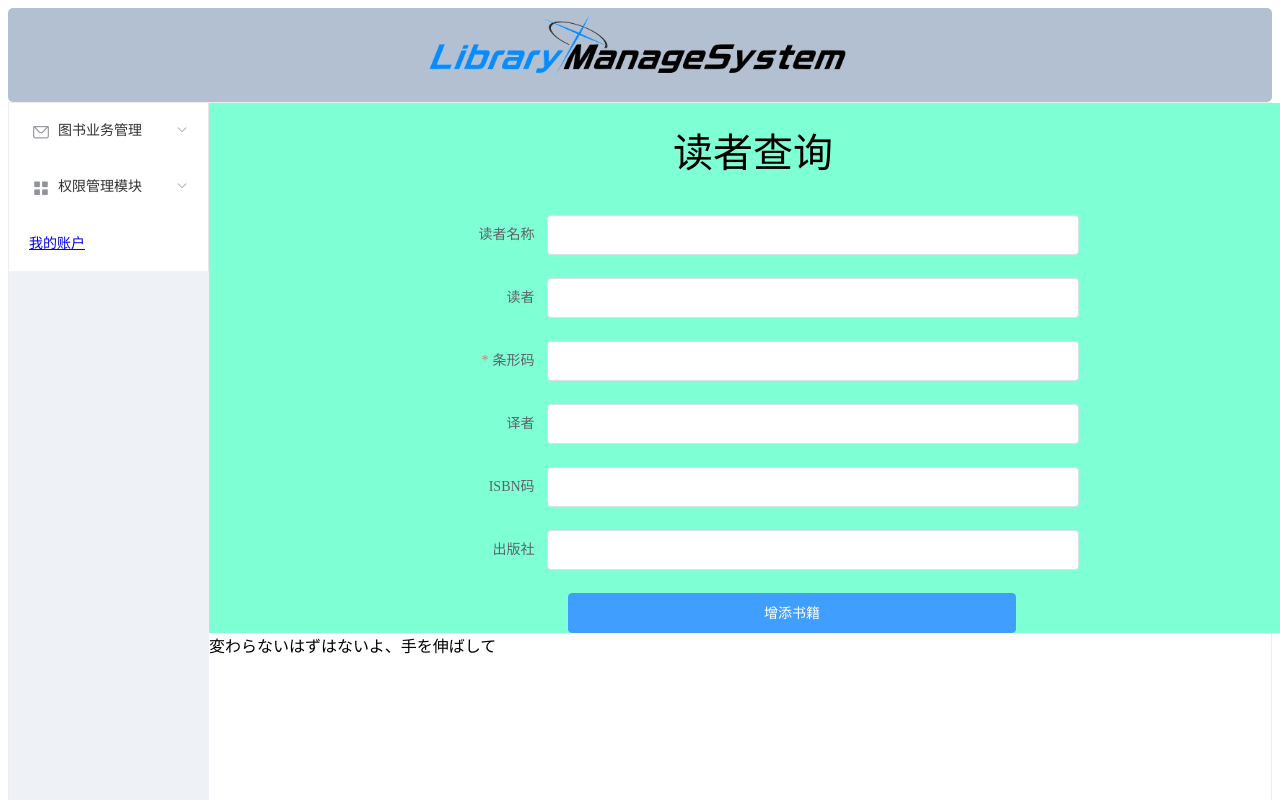
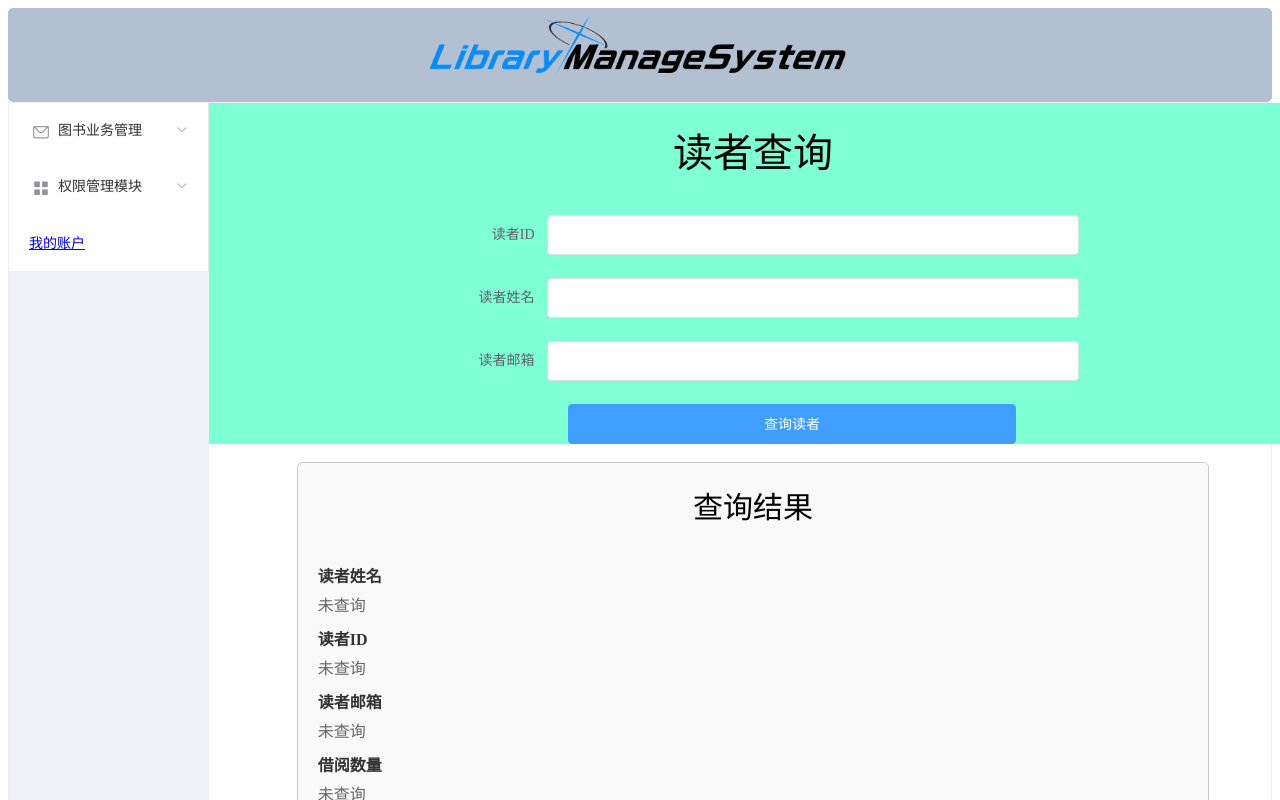
Before and after one commit to Powein/web-manage-system, a Vue app: page /#/reader/query in a window 1280 px wide. Shown: the top 800 px of the page. Built offline with nearby package versions, Linux system fonts and the light colour scheme.

Commit message:
Added reader management pages, Completed book management pages

```diff
--- a/src/views/bookInsert.vue
+++ b/src/views/bookInsert.vue
@@ -43,13 +43,13 @@ export default {
           },
 
           form: {
-              bookId:'',
-              bookName:'',
-              author:'',
-              barCode:'',
-              translator:'',
-              ISBN:'',
-              press:''
+              bookId:null,
+              bookName:null,
+              author:null,
+              barCode:null,
+              translator:null,
+              ISBN:null,
+              press:null
           },
         }
     },
@@ -81,6 +81,16 @@ export default {
               ).catch(()=>{
                 alert("图书信息非法")
               })
+
+            this.form = {
+              bookId:null,
+              bookName:null,
+              author:null,
+              barCode:null,
+              translator:null,
+              ISBN:null,
+              press:null
+          }
         }
     }
 }
--- a/src/views/bookModify.vue
+++ b/src/views/bookModify.vue
@@ -60,13 +60,13 @@ export default {
             }],
       },
       form:{
-        bookName:'',
-        author:'',
-        barCode:'',
-        translator:'',
-        ISBN:'',
-        press:'',
-        bookId:''
+        bookName:null,
+        author:null,
+        barCode:null,
+        translator:null,
+        ISBN:null,
+        press:null,
+        bookId:null
       },
       isDelete:false
     }
@@ -97,6 +97,15 @@ export default {
               alert(response.data.msg)
             }
       })
+      this.form = {
+        bookName:null,
+        author:null,
+        barCode:null,
+        translator:null,
+        ISBN:null,
+        press:null,
+        bookId:null
+      }
     }
   }
 }
--- a/src/views/readerModify.vue
+++ b/src/views/readerModify.vue
@@ -3,30 +3,35 @@
         <el-form ref="form" :model="form" :rules="rules" label-width="120px"
             style="display: flexbox; align-items: center; margin-left: 20%; margin-right: 20%;">
             <br/>
-    <header style="font-size: 40px; text-align: center; font-family: Arial, Helvetica, sans-serif;">读者修改</header>
+            <header style="font-size: 40px; text-align: center; font-family: Arial, Helvetica, sans-serif;">读者信息修改</header>
             <br/>
             <br/>
-    <el-form-item label="读者名称" prop="name">
-    <el-input v-model="form.bookName"></el-input>
+            <el-form-item label="读者ID" prop="id">
+            <el-input v-model="form.name"></el-input>
             </el-form-item>
-    <el-form-item label="读者" prop="author">
-    <el-input v-model="form.author"></el-input>
-    </el-form-item>
-    <el-form-item label="条形码"  prop="barCode">
-    <el-input v-model="form.barCode"></el-input>
-    </el-form-item>
-    <el-form-item label="译者" prop="translator">
-    <el-input v-model="form.translator"></el-input>
-    </el-form-item>
-    <el-form-item label="ISBN码" prop="ISBN">
-    <el-input v-model="form.ISBN"></el-input>
-    </el-form-item>
-    <el-form-item label="出版社" prop="press">
-    <el-input v-model="form.press"></el-input>
+            <el-form-item label="读者邮箱" prop="email">
+            <el-input v-model="form.email"></el-input>
             </el-form-item>
             </el-form>
-    <el-button type="primary" @click="addBook" style="width: 35vw; margin-left: 33%;">增添书籍</el-button>
+            <div>
+                <el-dropdown @command="handleCommand">
+                    <span class="el-dropdown-link">
+                        下拉菜单<i class="el-icon-arrow-down el-icon--right"></i>
+                    </span>
+                    <el-dropdown-menu slot="dropdown">
+                        <!-- <el-dropdown-item v-for="item in menuItems": key = "item">{{item.name}}</el-dropdown-item> -->
+                        <el-dropdown-item v-for="(item, index) in menuItems" :key="index" :command = item.name >{{ item.name }}</el-dropdown-item>
+
+                    </el-dropdown-menu>
+                </el-dropdown>
+                <div>选中的角色：{{ currentChar }}</div>
             </div>
+
+
+            <el-button type="primary" @click="addReader" style="width: 35vw; margin-left: 33%;">注册读者</el-button>
+
+    </div>
+
     </template>
 
 
@@ -35,36 +40,65 @@ import axios from 'axios';
     export default {
         data() {
             return {
+                currentChar:'',
+                menuItems: [],
                 rules:{
-        barCode:[{//此处需要输入一个条形码
-            required:true, message:"请输入条形码", trigger: 'blur'
+                id:[{//此处需要输入一个条形码
+                    required:true, message:"请输入ID", trigger: 'blur'
+                }],
+                email:[
+                    {
+                        type: 'email',
+                        message: '请输入合法的电子邮件地址',
+                        trigger: ['blur', 'change']
                     }],
                 },
 
                 form: {
-            bookId:'',
-            bookName:'',
-            author:'',
-            barCode:'',
-            translator:'',
-            ISBN:'',
-            press:''
+                    name : null,
+                    email: null,
                 },
             }
         },
-methods: {
-    addBook() {
+        mounted() {
                     axios({
                         method:'post',
-                url: 'api/reader/insert',
+                        url: 'api/chara/list',
+                            headers:{
+                            'token':sessionStorage.getItem("token")
+                            }
+                        }).then(
+                        (resp)=>{
+                            if(resp.data.code != 200){
+                            alert(resp.data.msg)
+                            } else {
+                                console.log("读者增添页面挂载成功,身份列表查询成功！")
+                                console.log(resp.data)
+                                this.menuItems = resp.data.data
+                            }
+                        }
+                            ).catch(()=>{
+                        alert("服务器内部错误，请联系网络管理员！")
+                        })
+                },
+        methods: {
+            handleCommand(value){
+                console.log("test")
+                console.log(value)
+                this.currentChar = value
+            },
+            addReader() {
+                if(this.currentChar === ''){
+                    alert("未分配角色！")
+                    return;
+                }
+                axios({
+                        method:'post',
+                        url: 'api/reader/update',
                         data:{
-        id:null,
-        barCode:this.form.barCode,
-        bookName:this.form.bookName,
-        translator:this.form.translator,
-        press:this.form.press,
-        ISBN:this.form.ISBN,
-        author:this.form.author
+                            typeId:this.menuItems.find(item => item.name === this.currentChar).id,
+                            name:this.form.name,
+                            email:this.form.email
                         },
                         headers:{
                         'token':sessionStorage.getItem("token")
@@ -74,11 +108,11 @@ methods: {
                         if(resp.data.code != 200){
                         alert(resp.data.msg)
                         } else {
-                alert("成功增添图书")
+                        alert("成功增添读者")
                         }
                     }
                     ).catch(()=>{
-            alert("图书信息非法")
+                    alert("网络错误，请联系网络管理员！")
                     })
             }
         }
@@ -86,5 +120,11 @@ methods: {
         </script>
 
         <style>
-
+        .el-dropdown-link {
+            cursor: pointer;
+            color: #409EFF;
+        }
+        .el-icon-arrow-down {
+            font-size: 12px;
+        }
         </style>
--- a/src/views/readerQuery.vue
+++ b/src/views/readerQuery.vue
@@ -1,31 +1,46 @@
 <template>
+    <div>
         <div style=" align-items: center; background-color: aquamarine; width:85vw;">
-<el-form ref="form" :model="form" :rules="rules" label-width="120px"
+            <el-form ref="form" :model="form" label-width="120px"
                 style="display: flexbox; align-items: center; margin-left: 20%; margin-right: 20%;">
                 <br/>
                 <header style="font-size: 40px; text-align: center; font-family: Arial, Helvetica, sans-serif;">读者查询</header>
                 <br/>
                 <br/>
-    <el-form-item label="读者名称" prop="name">
-    <el-input v-model="form.bookName"></el-input>
+                <el-form-item label="读者ID" prop="id">
+                <el-input v-model="form.id"></el-input>
                 </el-form-item>
-    <el-form-item label="读者" prop="author">
-    <el-input v-model="form.author"></el-input>
+                <el-form-item label="读者姓名" prop="name">
+                <el-input v-model="form.name"></el-input>
                 </el-form-item>
-    <el-form-item label="条形码"  prop="barCode">
-    <el-input v-model="form.barCode"></el-input>
-    </el-form-item>
-    <el-form-item label="译者" prop="translator">
-    <el-input v-model="form.translator"></el-input>
-    </el-form-item>
-    <el-form-item label="ISBN码" prop="ISBN">
-    <el-input v-model="form.ISBN"></el-input>
-    </el-form-item>
-    <el-form-item label="出版社" prop="press">
-    <el-input v-model="form.press"></el-input>
+                <el-form-item label="读者邮箱" prop="email">
+                <el-input v-model="form.email"></el-input>
                 </el-form-item>
             </el-form>
-    <el-button type="primary" @click="addBook" style="width: 35vw; margin-left: 33%;">增添书籍</el-button>
+                <el-button type="primary" @click="queryReader" style="width: 35vw; margin-left: 33%;">查询读者</el-button>
+
+        </div>
+        <br>
+        <div>
+            <dl>
+            <header style="font-size: 30px;text-align: center">查询结果</header>
+            <br><br>
+                <dt>读者姓名</dt>
+                <dd>{{ this.queryed.name }}</dd>
+
+                <dt>读者ID</dt>
+                <dd>{{ this.queryed.id }}</dd>
+
+                <dt>读者邮箱</dt>
+                <dd>{{ this.queryed.email }}</dd>
+
+                <dt>借阅数量</dt>
+                <dd>{{ this.queryed.borrowingCount }}</dd>
+
+                <dt>读者类型</dt>
+                <dd>{{ this.queryed.typeName }}</dd>
+            </dl>
+        </div>
     </div>
 </template>
 
@@ -35,37 +50,72 @@ import axios from 'axios';
     export default {
         data() {
             return {
-        rules:{
-        barCode:[{//此处需要输入一个条形码
-            required:true, message:"请输入条形码", trigger: 'blur'
-        }],
+                queryed:{
+                    id:"未查询",
+                    name:"未查询",
+                    email:"未查询",
+                    typeId:null,
+                    borrowingCount:"未查询",
+                    typeName:"未查询"
                 },
-
+                menuItems: [],
                 form: {
-            bookId:'',
-            bookName:'',
-            author:'',
-            barCode:'',
-            translator:'',
-            ISBN:'',
-            press:''
+                    name : null,
+                    email : null,
+                    id : null,
                 },
             }
         },
         methods: {
-    addBook() {
+            handleClick() {
+                console.log("button clicked")
+            },
+            handleCommand(value){
+                console.log("test")
+                console.log(value)
+                this.currentChar = value
+            },
+            queryReader() {
+                this.queryed = {
+                    id:"未查询",
+                    name:"未查询",
+                    email:"未查询",
+                    typeId:null,
+                    borrowingCount:"未查询",
+                    typeName:"未查询"
+                }
                 axios({
                         method:'post',
-                url: 'api/reader/insert',
+                        url: 'api/reader/query',
                         data:{
-        id:null,
-        barCode:this.form.barCode,
-        bookName:this.form.bookName,
-        translator:this.form.translator,
-        press:this.form.press,
-        ISBN:this.form.ISBN,
-        author:this.form.author
+                            readerId:this.form.id,
+                            name:this.form.name,
+                            email:this.form.email
                         },
+                        headers:{
+                        'token':sessionStorage.getItem("token")
+                        }
+                    }).then(
+                    (resp)=>{
+                        if(resp.data.code != 200){
+                            alert("查询信息不合法")
+                            console.log(resp.data)
+                        } else {
+                            console.log("成功查询读者")
+                            console.log(resp.data.data)
+                            if(!resp.data.data){
+                                alert("用户不存在")
+                                return
+                            }
+                            this.queryed.id = resp.data.data.readerId
+                            this.queryed.borrowingCount = resp.data.data.borrowingCount
+                            this.queryed.name = resp.data.data.name
+                            this.queryed.email = resp.data.data.email
+                            this.queryed.typeId = resp.data.data.typeId
+
+                            axios({
+                            method:'post',
+                            url: 'api/chara/list',
                                 headers:{
                                 'token':sessionStorage.getItem("token")
                                 }
@@ -74,17 +124,55 @@ methods: {
                                 if(resp.data.code != 200){
                                 alert(resp.data.msg)
                                 } else {
-                alert("成功增添图书")
+                                    console.log("成功查询用户角色表")
+                                    console.log("当前查询得到的信息")
+                                    console.log(this.queryed)
+                                    console.log(resp.data.data)
+                                    this.menuItems = resp.data.data
+                                    console.log(this.menuItems)
+                                    this.queryed.typeName = this.menuItems.find(item => item.id === this.queryed.typeId).name
+                                }
+                            })
                         }
                     }
                     ).catch(()=>{
-            alert("图书信息非法")
+                    alert("网络错误，请联系网络管理员！")
                     })
+
+
+
             }
         }
     }
         </script>
 
 <style>
+.el-dropdown-link {
+    cursor: pointer;
+    color: #409EFF;
+}
+.el-icon-arrow-down {
+    font-size: 12px;
+}
 
+dl {
+    width: 80%;
+    margin: 0 auto;
+    padding: 20px;
+    border: 1px solid #ccc;
+    border-radius: 5px;
+    background-color: #f9f9f9;
+}
+
+dt {
+    font-weight: bold;
+    color: #333;
+    margin-bottom: 5px;
+}
+
+dd {
+    margin-left: 0;
+    margin-bottom: 10px;
+    color: #666;
+}
     </style>
--- a/src/views/readerRegister.vue
+++ b/src/views/readerRegister.vue
@@ -6,27 +6,32 @@
         <header style="font-size: 40px; text-align: center; font-family: Arial, Helvetica, sans-serif;">读者注册</header>
         <br/>
         <br/>
-        <el-form-item label="读者名称" prop="name">
-        <el-input v-model="form.bookName"></el-input>
+        <el-form-item label="读者姓名" prop="name">
+        <el-input v-model="form.name"></el-input>
         </el-form-item>
-        <el-form-item label="读者" prop="author">
-        <el-input v-model="form.author"></el-input>
-        </el-form-item>
-        <el-form-item label="条形码"  prop="barCode">
-        <el-input v-model="form.barCode"></el-input>
-        </el-form-item>
-        <el-form-item label="译者" prop="translator">
-        <el-input v-model="form.translator"></el-input>
-        </el-form-item>
-        <el-form-item label="ISBN码" prop="ISBN">
-        <el-input v-model="form.ISBN"></el-input>
-        </el-form-item>
-        <el-form-item label="出版社" prop="press">
-        <el-input v-model="form.press"></el-input>
+        <el-form-item label="读者邮箱" prop="email">
+        <el-input v-model="form.email"></el-input>
         </el-form-item>
         </el-form>
-        <el-button type="primary" @click="addBook" style="width: 35vw; margin-left: 33%;">增添书籍</el-button>
-    </div>
+        <div>
+            <el-dropdown @command="handleCommand">
+                <span class="el-dropdown-link">
+                    下拉菜单<i class="el-icon-arrow-down el-icon--right"></i>
+                </span>
+                <el-dropdown-menu slot="dropdown">
+                    <!-- <el-dropdown-item v-for="item in menuItems": key = "item">{{item.name}}</el-dropdown-item> -->
+                    <el-dropdown-item v-for="(item, index) in menuItems" :key="index" :command = item.name >{{ item.name }}</el-dropdown-item>
+
+                </el-dropdown-menu>
+            </el-dropdown>
+            <div>选中的角色：{{ currentChar }}</div>
+        </div>
+
+
+        <el-button type="primary" @click="addReader" style="width: 35vw; margin-left: 33%;">注册读者</el-button>
+
+</div>
+
 </template>
 
 
@@ -35,37 +40,76 @@ import axios from 'axios';
 export default {
     data() {
         return {
+            currentChar:'',
+            menuItems: [
+                {id: 1, name:"嘉然"},
+                {id: 2,name:"皮套狗"},
+                {id: 3,name:"乐子人"},
+                {id: 4,name:"纯牛马"},
+            ],
             rules:{
-            barCode:[{//此处需要输入一个条形码
-                required:true, message:"请输入条形码", trigger: 'blur'
+            name:[{//此处需要输入一个条形码
+                required:true, message:"请输入姓名", trigger: 'blur'
             }],
+            email:[{//此处需要输入一个条形码
+                    required:true, message:"输入读者邮箱", trigger: 'blur',
+                },
+                {
+                    type: 'email',
+                    message: '请输入合法的电子邮件地址',
+                    trigger: ['blur', 'change']
+                }],
             },
 
             form: {
-                bookId:'',
-                bookName:'',
-                author:'',
-                barCode:'',
-                translator:'',
-                ISBN:'',
-                press:''
+                name : null,
+                email: null,
             },
         }
     },
+    mounted() {
+                axios({
+                    method:'post',
+                    url: 'api/chara/list',
+                        headers:{
+                        'token':sessionStorage.getItem("token")
+                        }
+                    }).then(
+                    (resp)=>{
+                        if(resp.data.code != 200){
+                        alert(resp.data.msg)
+                        } else {
+                            console.log("读者增添页面挂载成功,身份列表查询成功！")
+                            console.log(resp.data)
+                            this.menuItems = resp.data.data
+                        }
+                    }
+                        ).catch(()=>{
+                    alert("服务器内部错误，请联系网络管理员！")
+                    })
+            },
     methods: {
-        addBook() {
+        handleClick() {
+            console.log("button clicked")
+        },
+        handleCommand(value){
+            console.log("test")
+            console.log(value)
+            this.currentChar = value
+        },
+        addReader() {
+            if(this.currentChar === ''){
+                alert("未分配角色！")
+                return;
+            }
             axios({
                     method:'post',
                     url: 'api/reader/insert',
                     data:{
-            id:null,
-            barCode:this.form.barCode,
-            bookName:this.form.bookName,
-            translator:this.form.translator,
-            press:this.form.press,
-            ISBN:this.form.ISBN,
-            author:this.form.author
-            },
+                        typeId:this.menuItems.find(item => item.name === this.currentChar).id,
+                        name:this.form.name,
+                        email:this.form.email
+                    },
                     headers:{
                     'token':sessionStorage.getItem("token")
                     }
@@ -74,11 +118,11 @@ export default {
                     if(resp.data.code != 200){
                     alert(resp.data.msg)
                     } else {
-                    alert("成功增添图书")
+                    alert("成功增添读者")
                     }
                 }
                 ).catch(()=>{
-                alert("图书信息非法")
+                alert("网络错误，请联系网络管理员！")
                 })
         }
     }
@@ -86,5 +130,11 @@ export default {
     </script>
 
     <style>
-
+    .el-dropdown-link {
+        cursor: pointer;
+        color: #409EFF;
+    }
+    .el-icon-arrow-down {
+        font-size: 12px;
+    }
     </style>
```
Also changed, not shown: src/views/bookQuery.vue (+10 -0 lines). Lines whose indentation alone changed are shown as unchanged.
